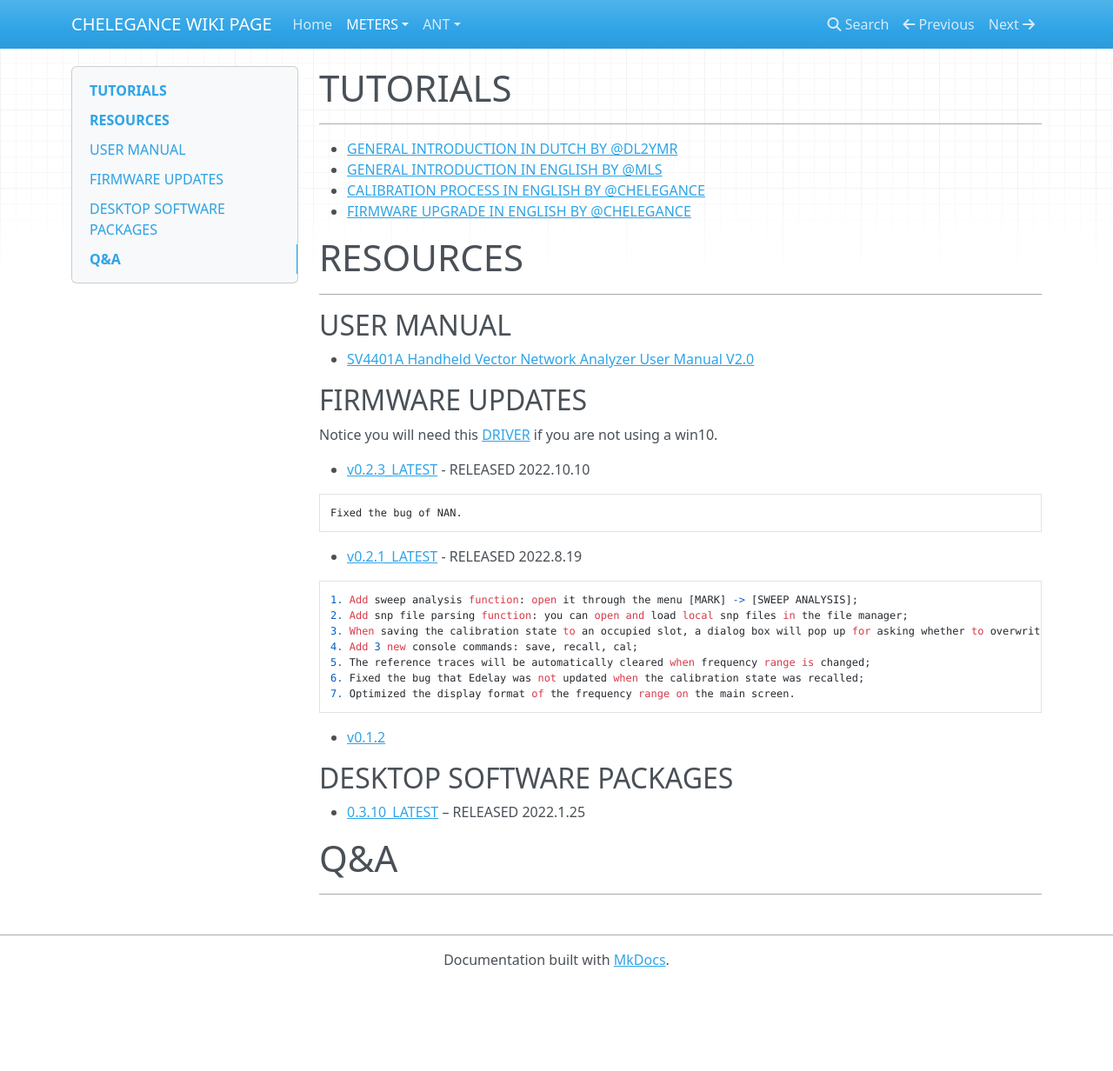
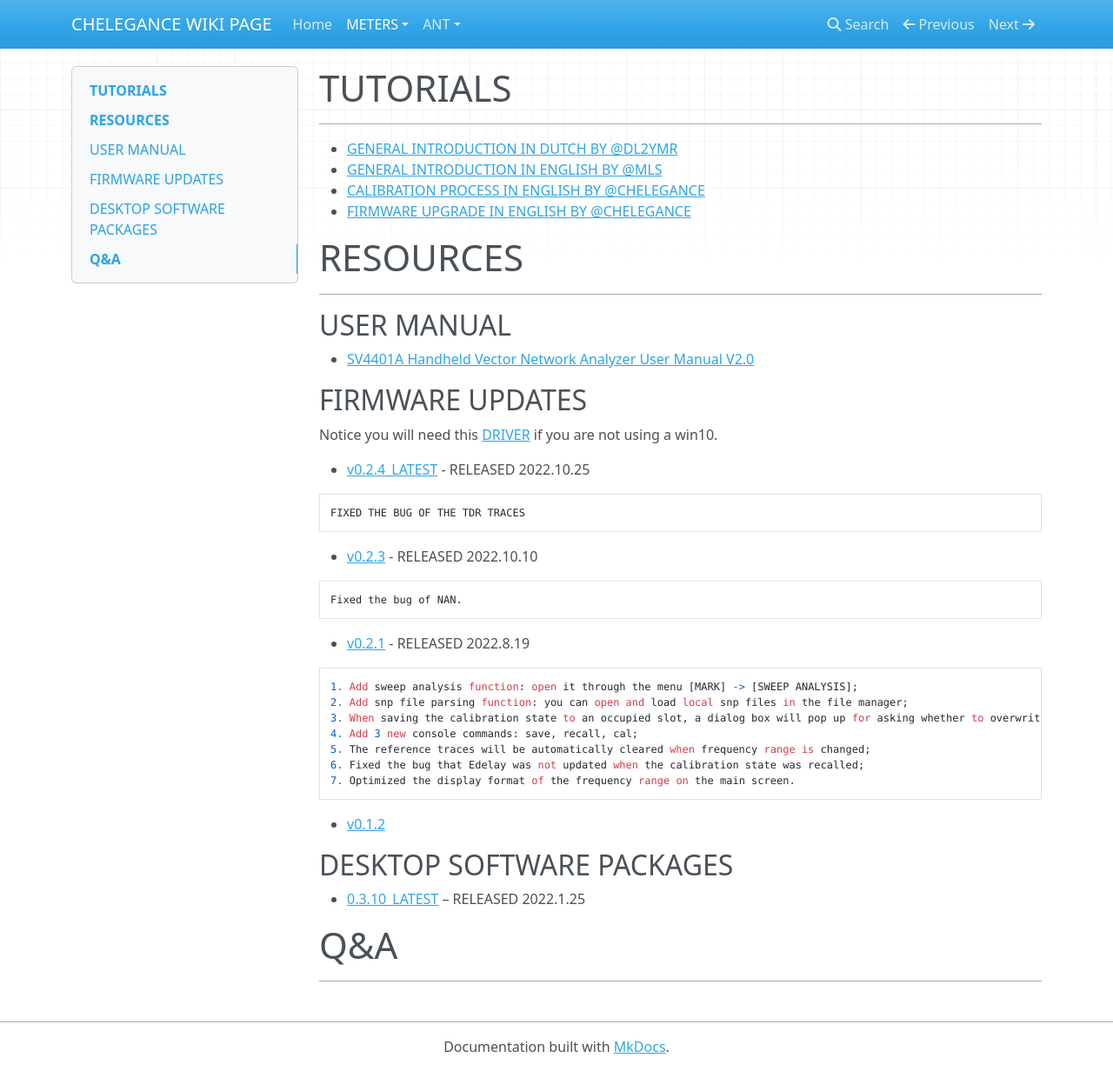
Before and after one commit to CHELEGANCE/WIKI, an MkDocs documentation site: the page built from docs/METER/SV4401A/SV4401A.md, in a window 1280 px wide and 1232 px high. Shown: the whole window at 87% size. Built offline with MkDocs 1.6.1, drawn with Linux system fonts in a browser that asks for light colours; nearby versions of some CDN libraries.

Commit message:
sv4401a firmware 0.2.4

````diff
--- a/docs/METER/SV4401A/SV4401A.md
+++ b/docs/METER/SV4401A/SV4401A.md
@@ -16,14 +16,19 @@
 
 Notice you will need this [DRIVER](sv4401a_usb_cdc_driver.rar) if you are not using a win10.
 
-- [v0.2.3_LATEST](SV4401A_App_0.2.3_beta.zip) - RELEASED 2022.10.10
+- [v0.2.4_LATEST](SV4401A_App_0.2.4_beta.zip) - RELEASED 2022.10.25
+
+```
+FIXED THE BUG OF THE TDR TRACES
+```
+
+- [v0.2.3](SV4401A_App_0.2.3_beta.zip) - RELEASED 2022.10.10
 
 ```
 Fixed the bug of NAN.
 ```
 
-
-- [v0.2.1_LATEST](SV4401A_App_0.2.1.zip) - RELEASED 2022.8.19
+- [v0.2.1](SV4401A_App_0.2.1.zip) - RELEASED 2022.8.19
 ```
 1. Add sweep analysis function: open it through the menu [MARK] -> [SWEEP ANALYSIS];
 2. Add snp file parsing function: you can open and load local snp files in the file manager;
````
Also changed, not shown: 1 other file.
